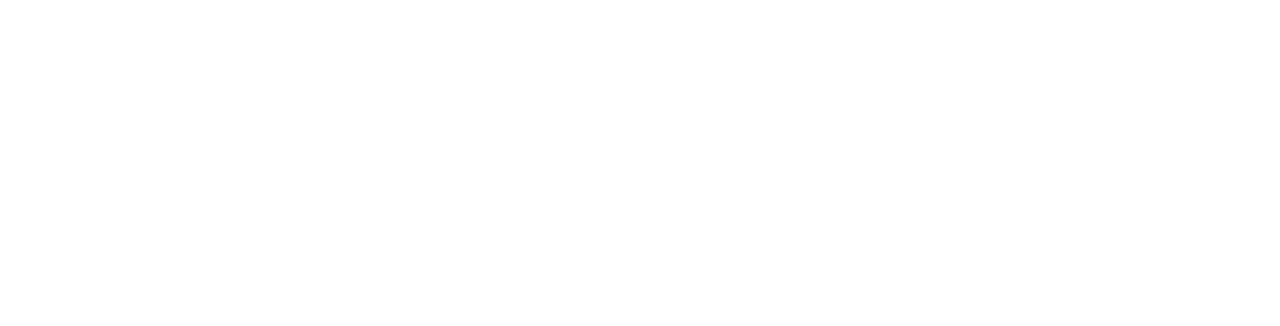
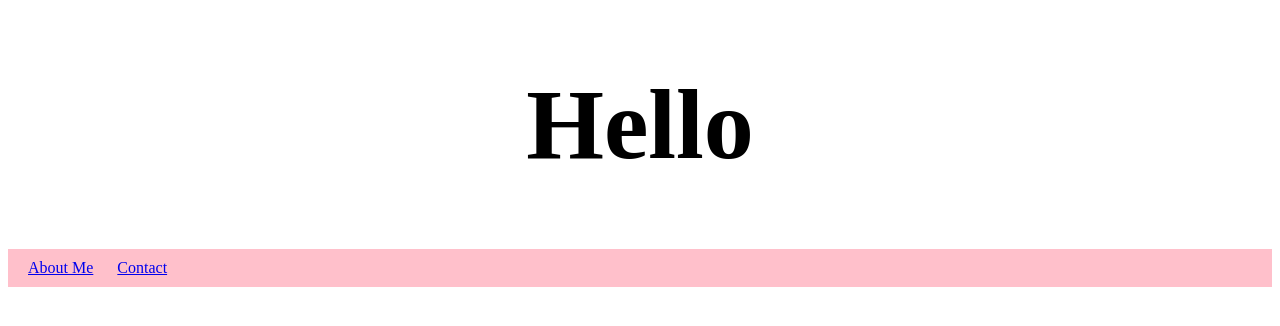
Before and after one commit to laurahartleyy/laurahartleyy.github.io, a plain HTML site: page index.html in a window 1280 px wide. Drawn offline with nearby package versions, Linux system fonts and the light colour scheme.

Commit message:
Update index.html

```diff
--- a/index.html
+++ b/index.html
@@ -1,7 +1,7 @@
 <!DOCTYPE html>
 <header>
 <link href="https://laurahartleyy.github.io/stylesheets/stylesheet.css" rel="stylesheet">
-<script src="https://ajax.googleapis.com/ajax/libs/jquery/3.1.1/jquery.min.js">
+  <script src="https://ajax.googleapis.com/ajax/libs/jquery/3.1.1/jquery.min.js"></script>
 </header>
 
 <body>
```
